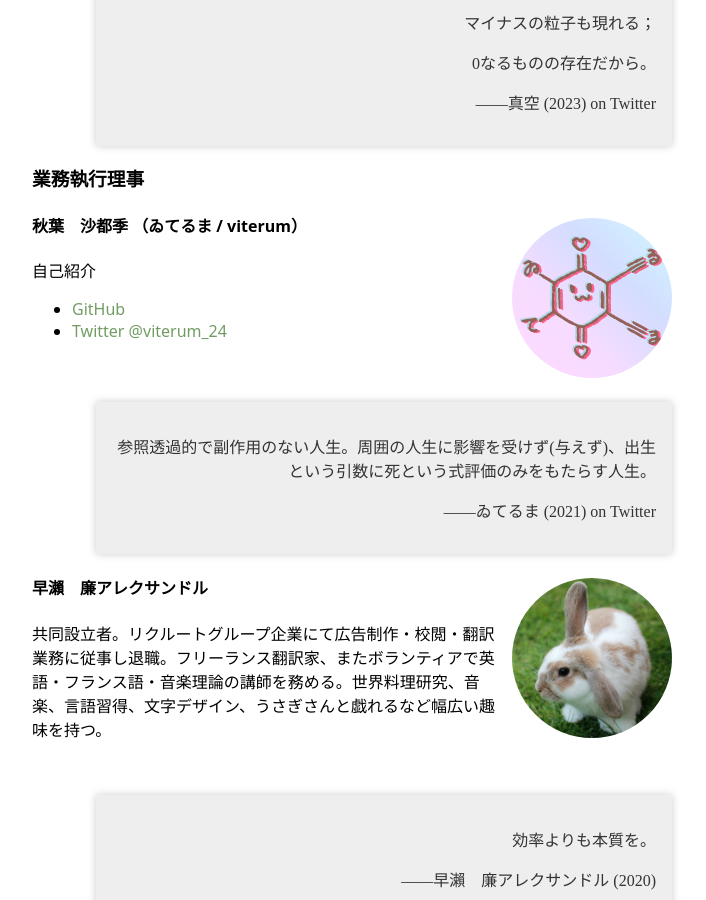
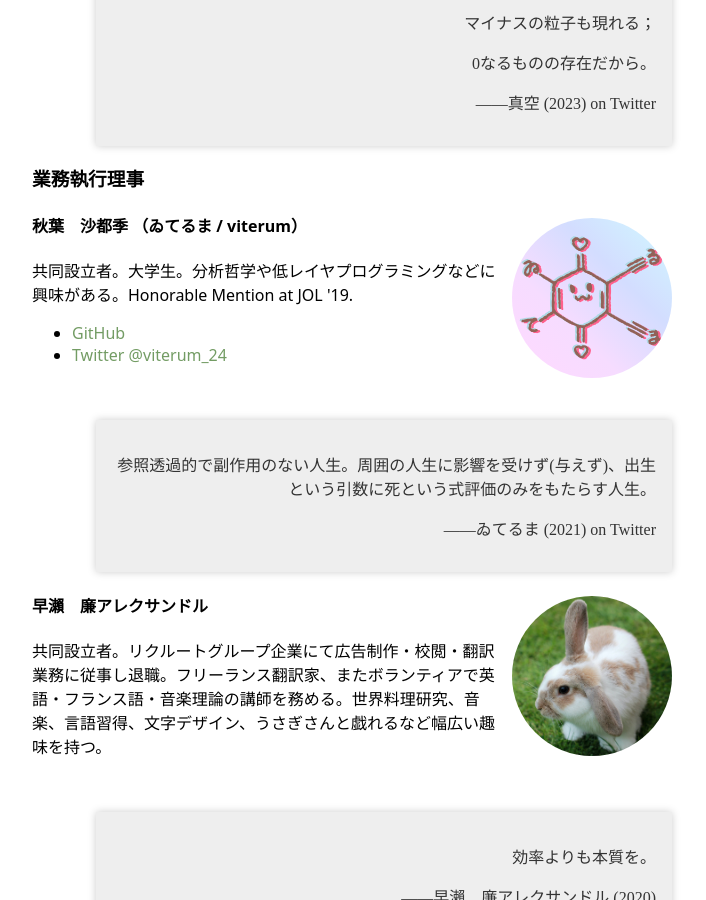
Before and after one commit to menhera-org/menhera.jp, a Jekyll site: the page built from about.html, in a window 1280 px wide and 900 px high, scrolled down 1235 px. Shown: the whole window, without its empty margins (288-994 px from the left). Built offline with Jekyll 4.4.1, drawn with Linux system fonts in a browser that asks for light colours.

Commit message:
[Update] viterum's about

```diff
--- a/about.html
+++ b/about.html
@@ -44,7 +44,7 @@ description: "一般社団法人生活情報基盤研究機構（Menhera.org）
 <h3>業務執行理事</h3>
 <img class="profile-photo-float" src="{{ relBase }}/assets/img/viterum-outline.svg" alt="viterum">
 <h4>秋葉　沙都季 （ゐてるま / viterum）</h4>
-<p>自己紹介</p>
+<p>共同設立者。大学生。分析哲学や低レイヤプログラミングなどに興味がある。Honorable Mention at JOL '19.</p>
 <ul>
     <li><a href="https://github.com/anosatsuk124">GitHub</a></li>
     <li><a href="https://twitter.com/intent/user?user_id=1163505248649928704">Twitter @viterum_24</a></li>
```
